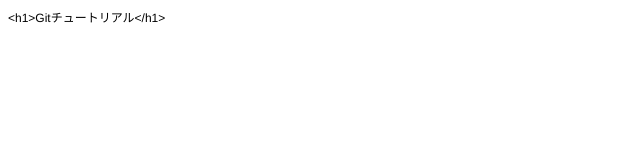
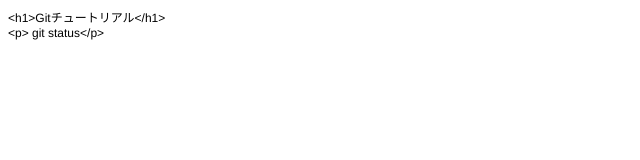
Before and after one commit to luji6021/git_tutorial, a plain HTML site: page index.html in a window 1280 px wide. Shown: the full height of the page, 0-640 px from the left. Drawn offline with Linux system fonts and the light colour scheme.

Commit message:
git statusコマンドを追記

```diff
--- a/index.html
+++ b/index.html
@@ -13,5 +13,6 @@
 </head>
 <body>
 <p class="p1">&lt;h1&gt;Git<span class="s1">チュートリアル</span>&lt;/h1&gt;</p>
+<p class="p1">&lt;p&gt; git status&lt;/p&gt;</p>
 </body>
 </html>
```
